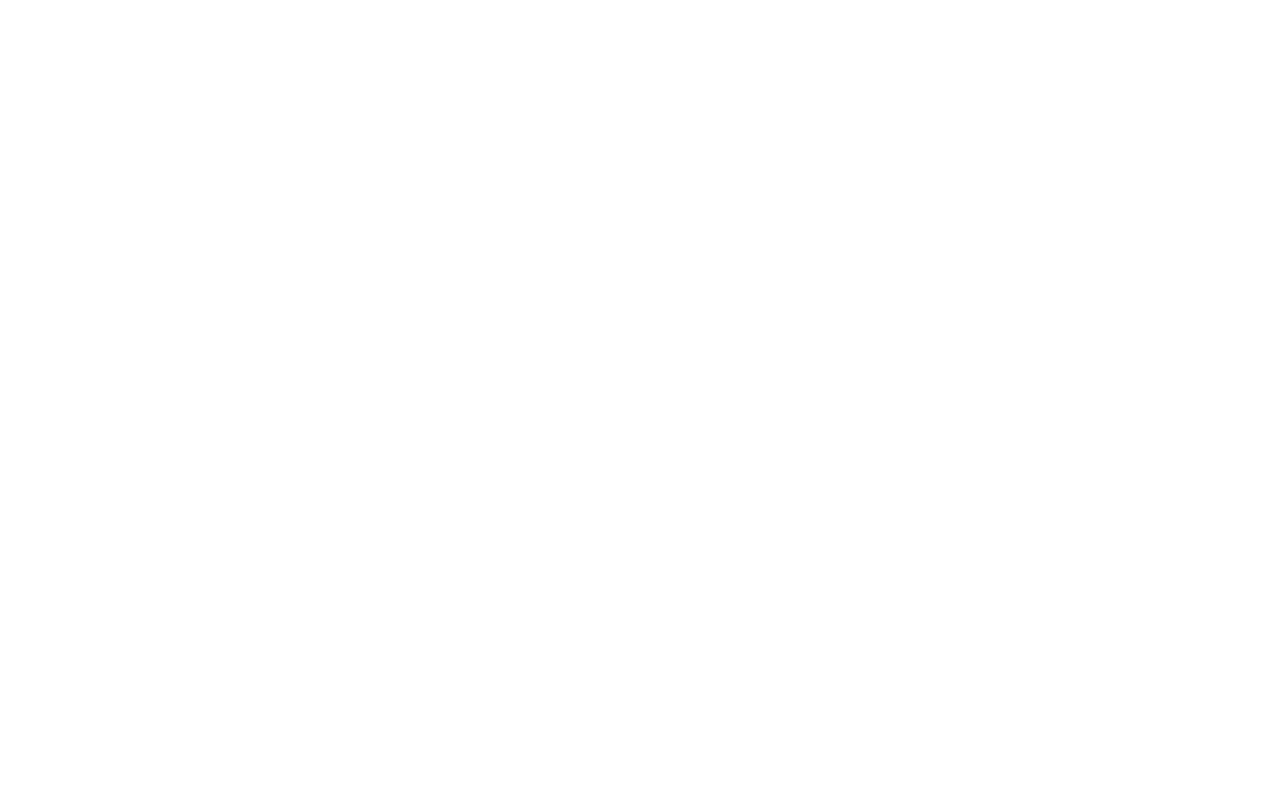
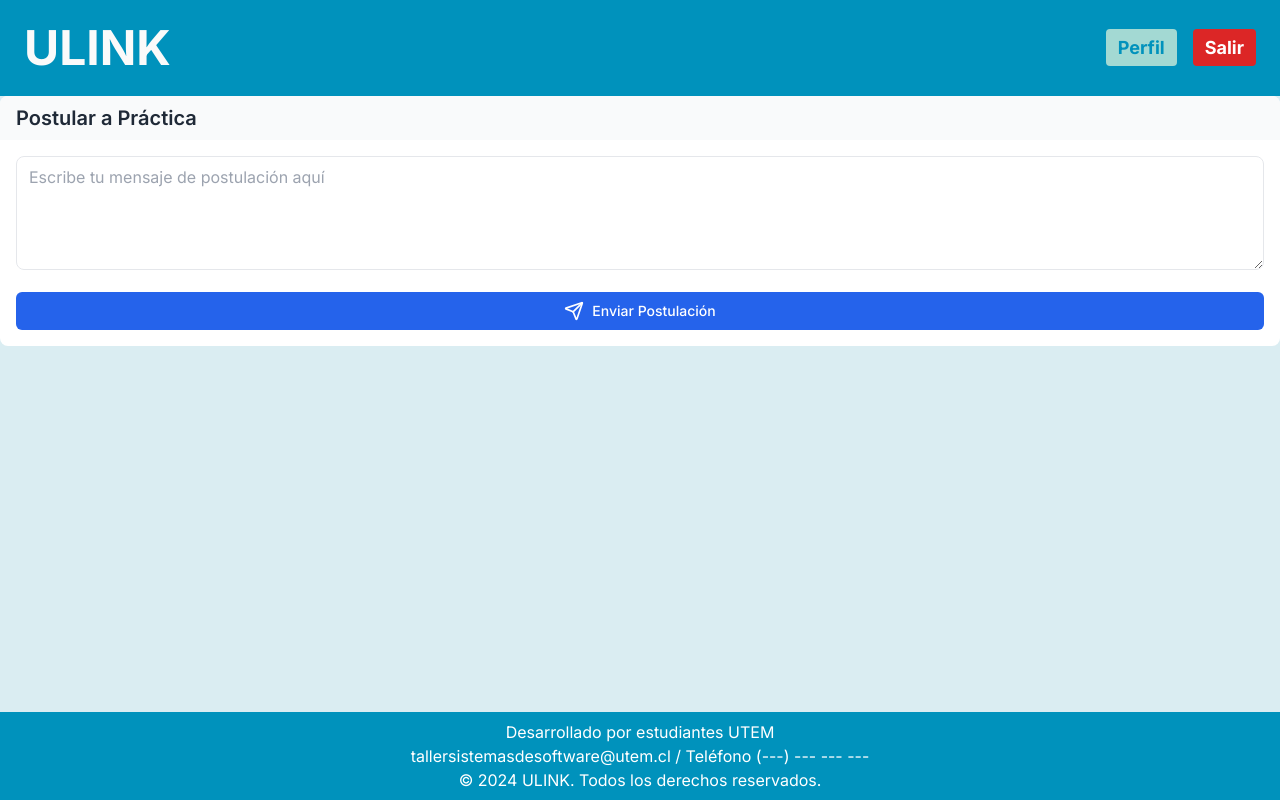
Before and after one commit to gallinero-pateado/front-practica, a React (Vite) app: page /postulacion_practica in a window 1280 px wide. Before the commit this address had no page. Built offline with nearby package versions, Linux system fonts and the light colour scheme.

Commit message:
Vista empresa lista, postulaciones en arreglos

```diff
--- a/src/App.jsx
+++ b/src/App.jsx
@@ -7,17 +7,22 @@
 import RegisterEm from './components_login/register_em'; //Register para empresa
 import CompleteProfile from './components_login/complete_profile';
 import PasswordResetForm from './components_login/password_recovery';
-import Layout2 from './components_profile/layout2'; // Layout para el resto de cosas
-import Layout3 from './components_crud/layout3'; // Nuevo Layout3
+
 import UserProfile from './components_profile/user-profile';
 import EditProfile from './components_profile/edit-profile';
 import Logout from './components_profile/logout';
+import Layout2 from './components_profile/layout2'; // Layout para el resto de cosas
+
+import LogoutEm from './components_crud/logout-em';
+import Layout3 from './components_crud/layout3'; // Nuevo Layout3
 import Cpractica from './components_crud/cpractica'; // Componente para crear prácticas
 import Rpractica from './components_crud/rpractica'; // Componente para que los estudiantes lean prácticas
 import Dpractica from './components_crud/dpractica'; // Componente para eliminar y editar prácticas
 import Gpracticas from './components_crud/gpracticas'; // Componente para que las empresas lean prácticas
+
 import PracticasList from './components_busqueda/search';
-import LogoutEm from './components_crud/logout-em';
+import PostulacionPractica from './components_postulacion/postulacion_practica';
+
 
 
 const App = () => {
@@ -40,6 +45,9 @@
         <Route path="/logout" element={<Layout2><Logout /></Layout2>} />
         <Route path="/rpractica" element={<Layout2><Rpractica /></Layout2>} />
         <Route path="/search" element={<Layout2><PracticasList /></Layout2>} />
+        <Route path="/postulacion_practica" element={<Layout2><PostulacionPractica /></Layout2>} />
+
+
         {/* Rutas CRUD para las prácticas utilizando Layout3 */}
         <Route path="/cpractica" element={<Layout3><Cpractica /></Layout3>} />
         <Route path="/upractica" element={<Layout3><Dpractica /></Layout3>} />
--- a/src/components_crud/dpractica.jsx
+++ b/src/components_crud/dpractica.jsx
@@ -138,7 +138,9 @@
                         <tr className="bg-[#0092BC]">
                             <th className="border p-2 border-gray text-white">ID</th>
                             <th className="border p-2 border-gray text-white">Título</th>
-                            <th className="border p-2 border-gray text-white">Empresa</th>
+                            <th className="border p-2 border-gray text-white">Descripcion</th>
+
+
                             <th className="border p-2 border-gray text-white">Acciones</th>
                         </tr>
                     </thead>
@@ -147,7 +149,9 @@
                             <tr key={practica.Id} className="hover:bg-gray-100">
                                 <td className="border p-2 border-gray">{practica.Id}</td>
                                 <td className="border p-2 border-gray">{practica.Titulo}</td>
-                                <td className="border p-2 border-gray">{practica.Id_empresa}</td>
+                                <td className="border p-2 border-gray">{practica.Descripcion}</td>
+
+
                                 <td className="border p-2 border-gray">
                                     <button
                                         onClick={() => handleEdit(practica)}
--- a/src/components_login/complete_profile.jsx
+++ b/src/components_login/complete_profile.jsx
@@ -26,7 +26,7 @@
 
                 // Redirige si el perfil ya está completo
                 if (response.data.perfil_completado) {
-                    navigate('/user-profile');
+                    navigate('/search');
                 }
             } catch (error) {
                 console.error('Error al verificar la completación del perfil:', error);
@@ -81,7 +81,7 @@
             });
 
             if (response.data.message === "Perfil actualizado correctamente") {
-                navigate('/user-profile'); // Redirigir a perfil de usuario
+                navigate('/search'); // Redirigir a perfil de usuario
             } else {
                 setError('Error al completar el perfil: ' + response.data.message);
             }
--- a/src/components_postulacion/postulacion_practica.jsx
+++ b/src/components_postulacion/postulacion_practica.jsx
@@ -1,74 +1,98 @@
 import React, { useState } from 'react';
-import { useParams, useNavigate } from 'react-router-dom';
 import axios from 'axios';
-import { Alert, AlertDescription } from '@/components/ui/alert';
+import { Send, AlertCircle, CheckCircle } from 'lucide-react';
 
-const PostulacionPractica = () => {
+
+const PostulacionPractica = ({ practicaId, onPostulacionExitosa }) => {
     const [mensaje, setMensaje] = useState('');
     const [error, setError] = useState('');
-    const [success, setSuccess] = useState(false);
-    const { practicaId } = useParams();
-    const navigate = useNavigate();
+    const [success, setSuccess] = useState('');
+    const [loading, setLoading] = useState(false);
 
     const handleSubmit = async (e) => {
         e.preventDefault();
+        setLoading(true);
         setError('');
-        setSuccess(false);
+        setSuccess('');
 
         try {
-            const response = await axios.post(`/api/postular/${practicaId}`, { mensaje }, {
+            const response = await axios.post(`http://localhost:8080/postulacion-practicas/${practicaId}`, {
+                mensaje
+            }, {
                 headers: {
                     'Content-Type': 'application/json',
-                    // Asume que el token de autenticación está en localStorage
                     'Authorization': `Bearer ${localStorage.getItem('token')}`
                 }
             });
 
             if (response.status === 200) {
-                setSuccess(true);
-                setTimeout(() => navigate('/mis-postulaciones'), 3000);
+                setSuccess('Postulación enviada con éxito');
+                setMensaje('');
+                setTimeout(() => {
+                    onPostulacionExitosa();
+                }, 2000); // Espera 2 segundos antes de cerrar
             }
-        } catch (err) {
-            if (err.response) {
-                setError(err.response.data.error || 'Ocurrió un error al procesar tu postulación');
+        } catch (error) {
+            if (error.response) {
+                switch (error.response.status) {
+                    case 401:
+                        setError('No estás autorizado. Por favor, inicia sesión nuevamente.');
+                        break;
+                    case 409:
+                        setError('Ya has postulado a esta práctica anteriormente.');
+                        break;
+                    default:
+                        setError(error.response.data.error || 'Error al enviar la postulación');
+                }
+            } else if (error.request) {
+                setError('No se pudo conectar con el servidor. Verifica tu conexión a internet.');
             } else {
-                setError('No se pudo conectar con el servidor');
+                setError('Ocurrió un error inesperado. Por favor, intenta de nuevo más tarde.');
             }
+        } finally {
+            setLoading(false);
         }
     };
 
     return (
-        <div className="max-w-md mx-auto mt-10 p-6 bg-white rounded-lg shadow-xl">
-            <h2 className="text-2xl font-bold mb-4">Postular a Práctica</h2>
-            {error && (
-                <Alert variant="destructive" className="mb-4">
-                    <AlertDescription>{error}</AlertDescription>
-                </Alert>
-            )}
-            {success && (
-                <Alert className="mb-4">
-                    <AlertDescription>Postulación enviada con éxito. Redirigiendo...</AlertDescription>
-                </Alert>
-            )}
-            <form onSubmit={handleSubmit} className="space-y-4">
-                <div>
-                    <label htmlFor="mensaje" className="block text-sm font-medium text-gray-700">
-                        Mensaje de Postulación
-                    </label>
-                    <textarea
-                        id="mensaje"
-                        value={mensaje}
-                        onChange={(e) => setMensaje(e.target.value)}
-                        required
-                        className="mt-1 block w-full rounded-md border-gray-300 shadow-sm focus:border-indigo-300 focus:ring focus:ring-indigo-200 focus:ring-opacity-50"
-                        rows="4"
-                    />
-                </div>
+        <div className="bg-white rounded-lg overflow-hidden">
+            <div className="px-4 py-2 bg-gray-50">
+                <h2 className="text-xl font-semibold text-gray-800">Postular a Práctica</h2>
+            </div>
+            <form onSubmit={handleSubmit} className="p-4">
+                <textarea
+                    value={mensaje}
+                    onChange={(e) => setMensaje(e.target.value)}
+                    placeholder="Escribe tu mensaje de postulación aquí"
+                    required
+                    className="w-full px-3 py-2 text-gray-700 border rounded-lg focus:outline-none focus:border-blue-500"
+                    rows="4"
+                />
+                {error && (
+                    <div className="mt-2 flex items-center text-red-500">
+                        <AlertCircle className="w-5 h-5 mr-2" />
+                        <span>{error}</span>
+                    </div>
+                )}
+                {success && (
+                    <div className="mt-2 flex items-center text-green-500">
+                        <CheckCircle className="w-5 h-5 mr-2" />
+                        <span>{success}</span>
+                    </div>
+                )}
                 <button
                     type="submit"
-                    className="w-full py-2 px-4 border border-transparent rounded-md shadow-sm text-sm font-medium text-white bg-indigo-600 hover:bg-indigo-700 focus:outline-none focus:ring-2 focus:ring-offset-2 focus:ring-indigo-500"
+                    disabled={loading}
+                    className={`mt-4 w-full flex justify-center items-center px-4 py-2 border border-transparent text-sm font-medium rounded-md text-white bg-blue-600 hover:bg-blue-700 focus:outline-none focus:ring-2 focus:ring-offset-2 focus:ring-blue-500 ${loading ? 'opacity-50 cursor-not-allowed' : ''}`}
                 >
-                    Enviar Postulación
+                    {loading ? (
+                        'Enviando...'
+                    ) : (
+                        <>
+                            <Send className="w-5 h-5 mr-2" />
+                            Enviar Postulación
+                        </>
+                    )}
                 </button>
             </form>
         </div>
```
Also changed, not shown: src/components_busqueda/search.jsx (+32 -0 lines), 1 other file (tests, documents, lock files or other folders).
